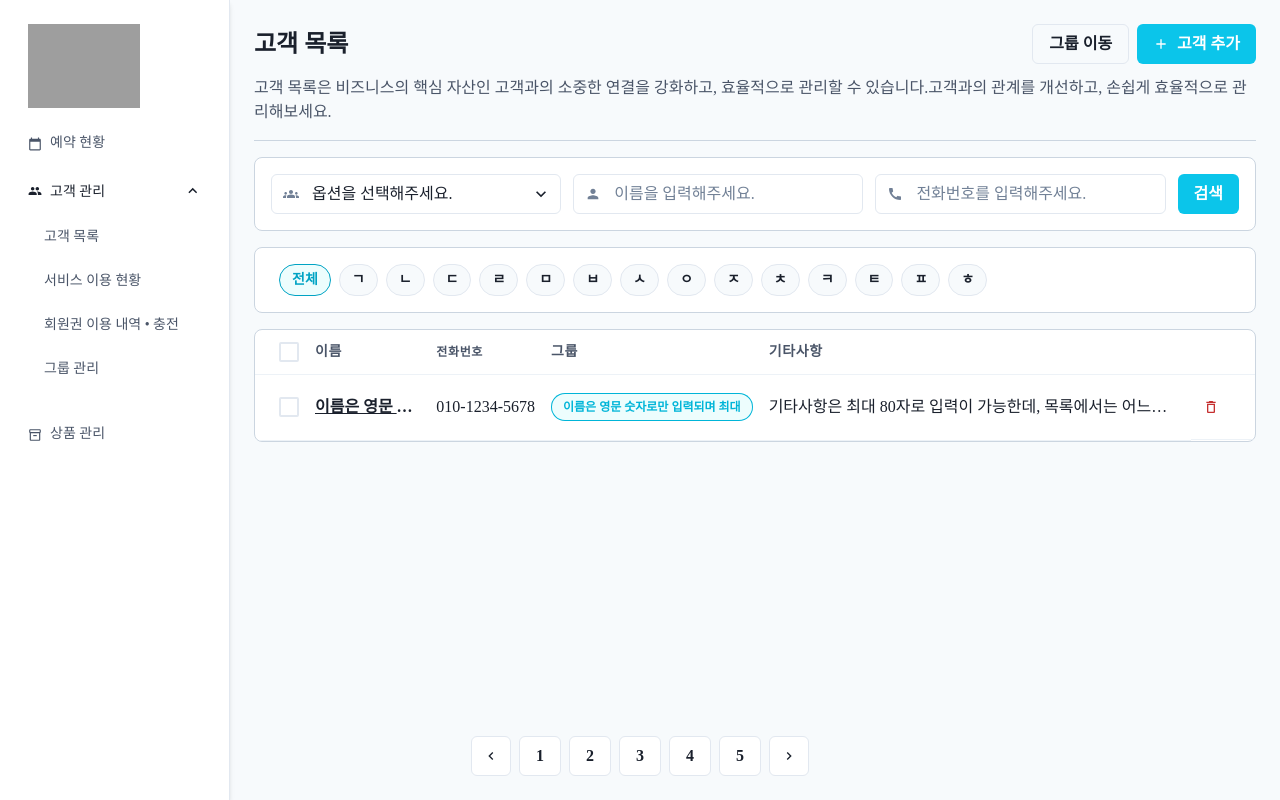
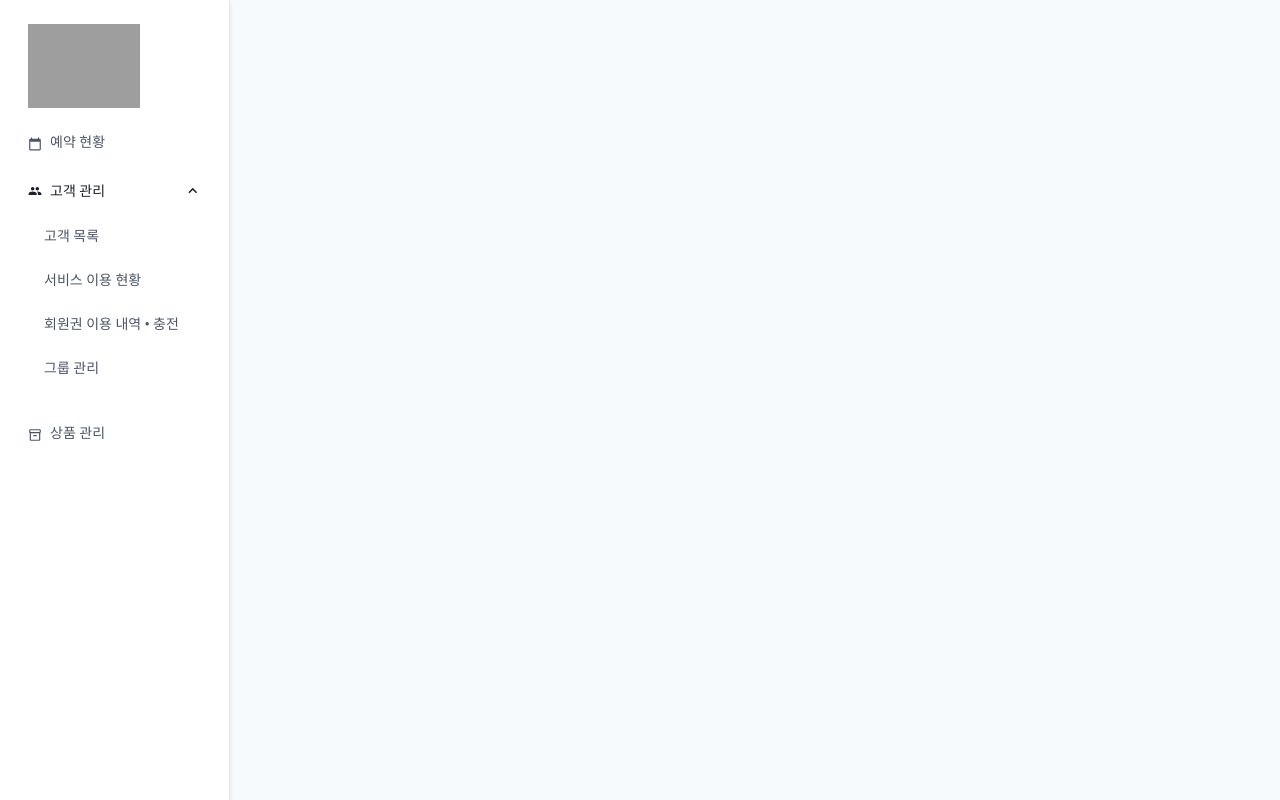
Before and after one commit to designerbohyun/manager, a React (Create React App) app: page / in a window 1280 px wide. Built offline with nearby package versions, Linux system fonts and the light colour scheme; grey boxes are pictures that could not be loaded.

Commit message:
update app style

```diff
--- /dev/null
+++ b/src/App.css
@@ -0,0 +1,3 @@
+.css-14iyyou {
+  margin: 0 !important;
+}
--- a/src/App.tsx
+++ b/src/App.tsx
@@ -8,7 +8,7 @@ import GroupListPage from './page/group';
 import ServiceListPage from './page/service';
 import MembershipListPage from './page/membership';
 import ReservationListPage from './page/reservation';
-import './'
+import './App.css';
 
 
 function App() {
@@ -19,11 +19,11 @@ function App() {
         <SideBar></SideBar>
       </ Box>
 
-      <Box h="100%" overflowY="scroll" overflowX="hidden" w="100%" >
+      <Box h="100%" overflowY="scroll" overflowX="hidden" w="100%" hidden>
         <CustomerPage></CustomerPage>
       </Box>
 
-      <Box w="100%" h="100%" overflowX="hidden" hidden><ProductListPage></ProductListPage></Box>
+      <Box w="100%" h="100%" overflowX="hidden" overflowY="scroll" hidden><ProductListPage></ProductListPage></Box>
 
       <Box w="100%" h="100%" overflowY="scroll" overflowX="hidden" hidden><GroupListPage></GroupListPage></Box>
 
@@ -31,7 +31,7 @@ function App() {
 
       <Box w="100%" hidden><MembershipListPage></MembershipListPage></Box>
 
-      <Box w="100%" hidden><ReservationListPage></ReservationListPage></Box>
+      <Box w="100%" h="100%" overflowX="hidden" overflowY="scroll"><ReservationListPage></ReservationListPage></Box>
 
     </Box >
   );
--- a/src/theme.ts
+++ b/src/theme.ts
@@ -1,5 +1,9 @@
-// theme.ts
 import { extendTheme } from "@chakra-ui/react";
+
+// 공통 스타일 정의
+const commonCursorStyle = {
+  cursor: "default",
+};
 
 const theme = extendTheme({
   config: {
@@ -7,7 +11,7 @@ const theme = extendTheme({
     useSystemColorMode: false,
   },
   fonts: {
-    heading: `'pretendard variable', 'sans-serif'`,
+    heading: `'Pretendard Variable', 'sans-serif'`,
     body: `'Pretendard Variable', 'sans-serif'`,
   },
   styles: {
@@ -17,12 +21,15 @@ const theme = extendTheme({
         padding: "0",
         margin: "0",
       },
-      tr: {
-        cursor: "default",
-      },
-      td: {
-        cursor: "default",
-      },
+      tr: commonCursorStyle,
+      td: commonCursorStyle,
+      p: commonCursorStyle,
+      h1: commonCursorStyle,
+      h2: commonCursorStyle,
+      h3: commonCursorStyle,
+      h4: commonCursorStyle,
+      h5: commonCursorStyle,
+      h6: commonCursorStyle,
     },
   },
 });
```
